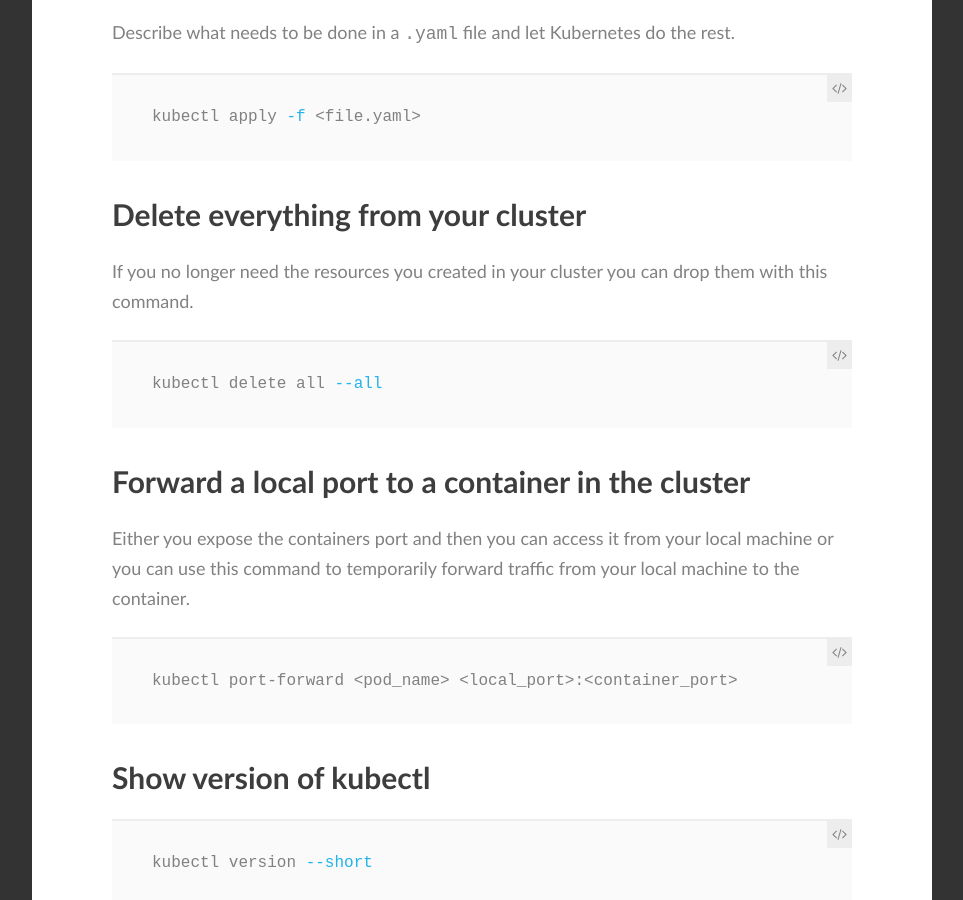
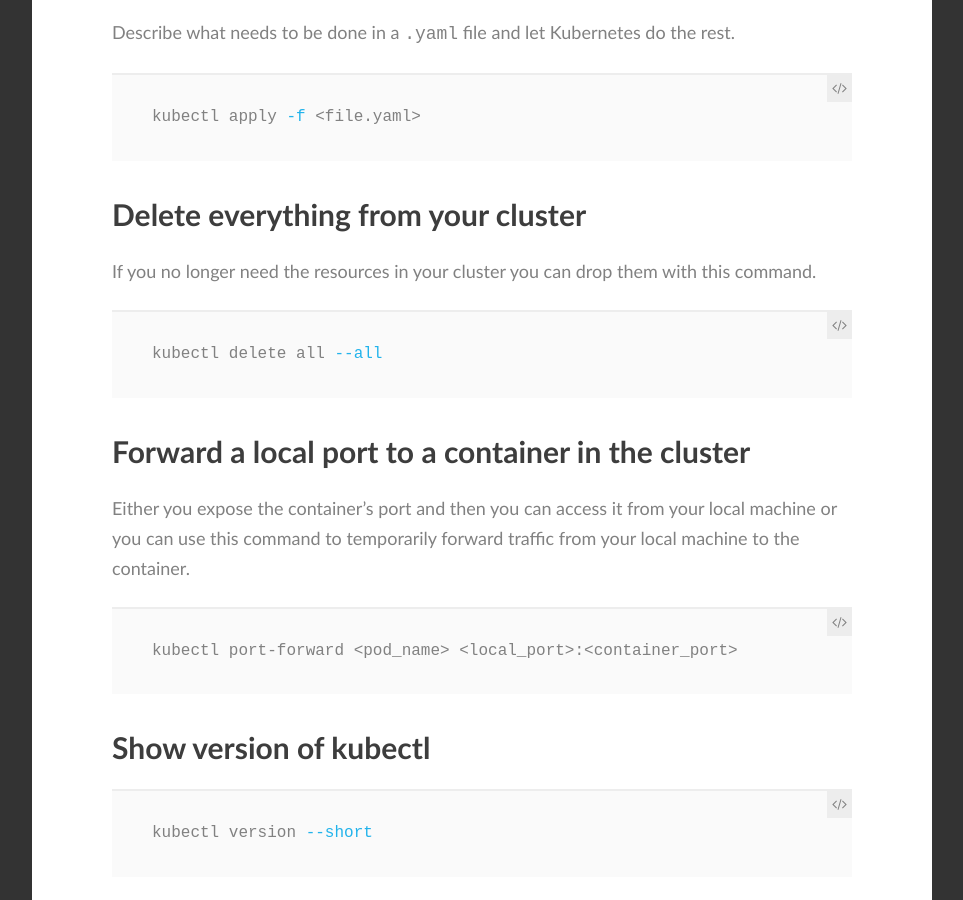
Before and after one commit to mdavid626/blog, a Jekyll site: the page built from _posts/2019-11-25-Basic-Kubernetes-commands.md, in a window 1280 px wide and 900 px high, scrolled down 2522 px. Shown: the whole window, without its empty margins (8-971 px from the left). Built offline with Jekyll 4.4.1, drawn with Linux system fonts in a browser that asks for light colours; some web fonts are replaced; comment, search, counter and statistics services are not loaded; some of the changed text lies outside the part shown.

Commit message:
Update 2019-11-25-Basic-Kubernetes-commands.md

```diff
--- a/_posts/2019-11-25-Basic-Kubernetes-commands.md
+++ b/_posts/2019-11-25-Basic-Kubernetes-commands.md
@@ -9,7 +9,7 @@
 The following commands should help you get started with [Kubernetes](https://kubernetes.io/) and [kubectl](https://kubernetes.io/docs/reference/generated/kubectl/kubectl-commands).
 
 ## Get information about your cluster
-List the resources created in your cluster.
+List the resources available in your cluster.
 {% highlight shell %}
 kubectl get nodes
 kubectl get deployments
@@ -55,13 +55,13 @@
 {% endhighlight shell %}
 
 ## Delete everything from your cluster
-If you no longer need the resources you created in your cluster you can drop them with this command.
+If you no longer need the resources in your cluster you can drop them with this command.
 {% highlight shell %}
 kubectl delete all --all
 {% endhighlight shell %}
 
 ## Forward a local port to a container in the cluster
-Either you expose the containers port and then you can access it from your local machine or you can use this command to temporarily forward traffic from your local machine to the container.
+Either you expose the container's port and then you can access it from your local machine or you can use this command to temporarily forward traffic from your local machine to the container.
 {% highlight shell %}
 kubectl port-forward <pod_name> <local_port>:<container_port>
 {% endhighlight shell %}
```
